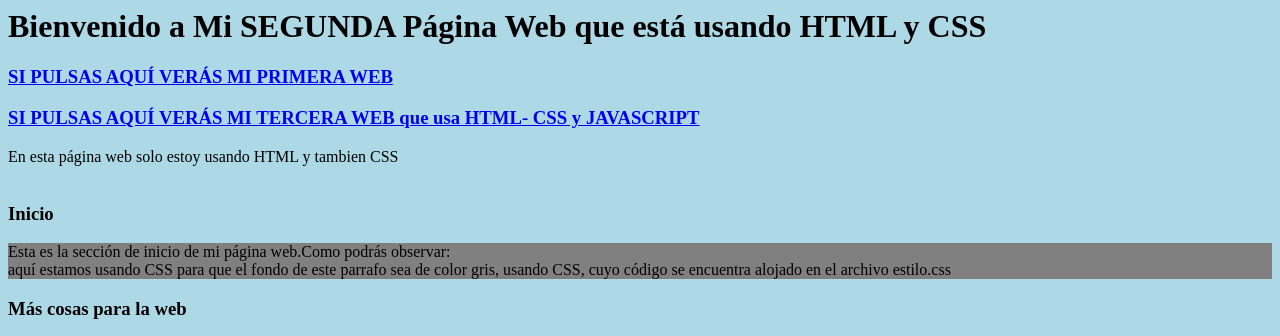
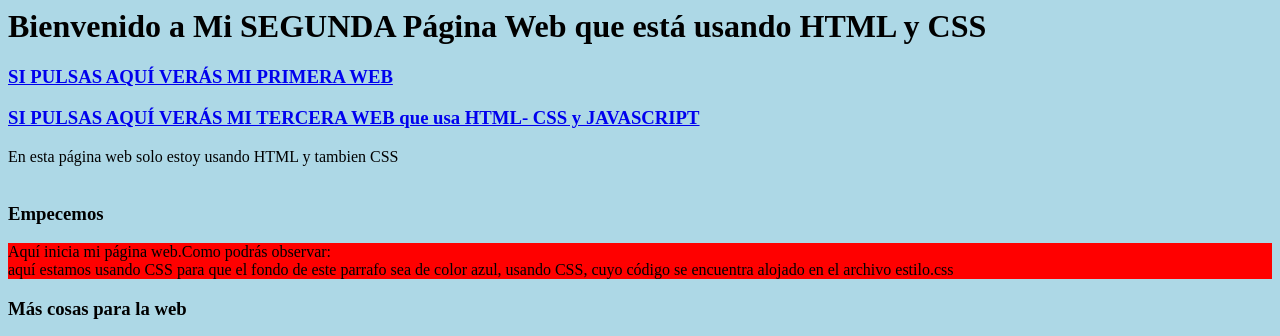
Before and after one commit to Da140604/trabajo-jaime, a plain HTML site: page dos.html in a window 1280 px wide. Shown: the top 336 px of the page. Drawn offline with Linux system fonts and the light colour scheme.

Commit message:
Update dos.html

```diff
--- a/dos.html
+++ b/dos.html
@@ -14,9 +14,9 @@
 
     <main>
         <br>
-        <h3>Inicio</h3>
-        <p id="parrafo-gris">Esta es la sección de inicio de mi página web.Como podrás observar:<br>
-        aquí estamos usando CSS para que el fondo de este parrafo sea de color gris, usando CSS, cuyo código
+        <h3>Empecemos</h3>
+        <p id="parrafo-azul">Aquí inicia mi página web.Como podrás observar:<br>
+        aquí estamos usando CSS para que el fondo de este parrafo sea de color azul, usando CSS, cuyo código
         se encuentra alojado en el archivo estilo.css</p>
 
         <h3>Más cosas para la web</h3>
```
